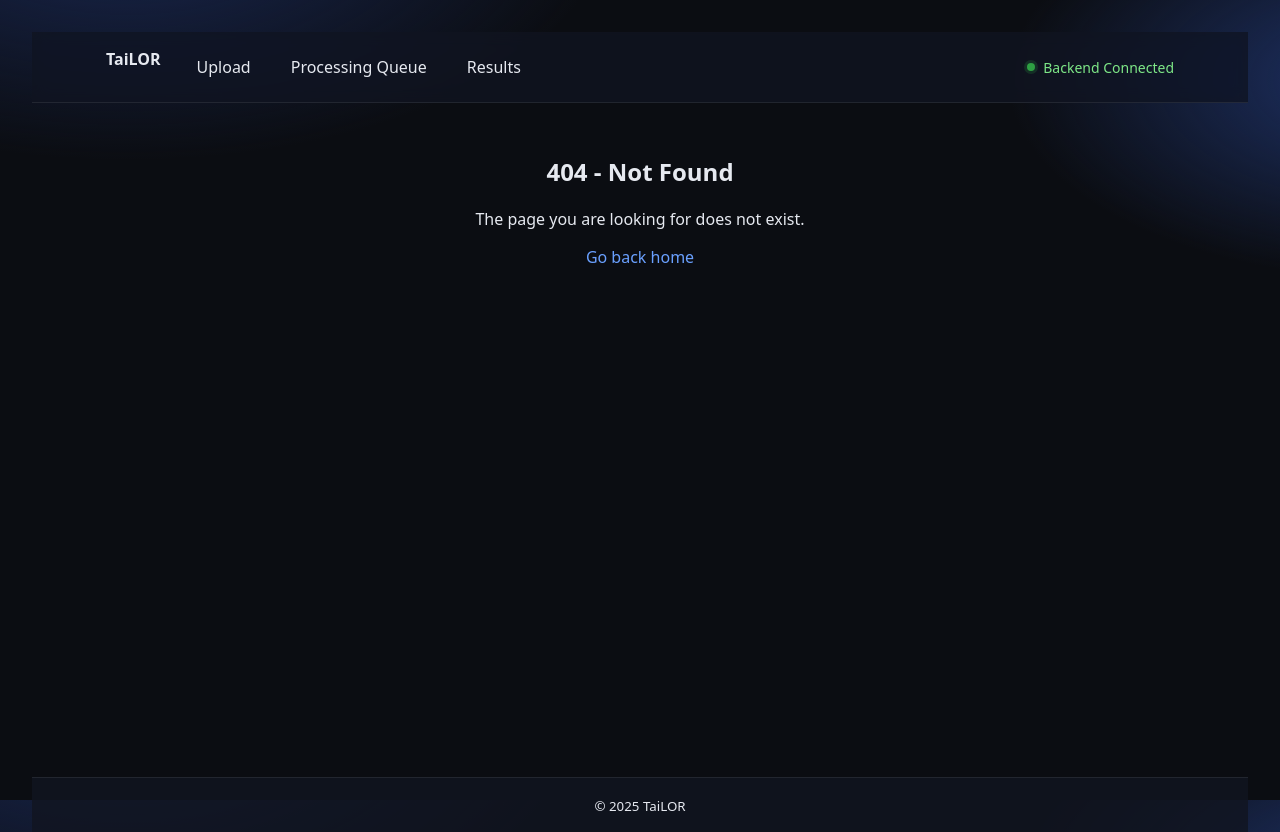
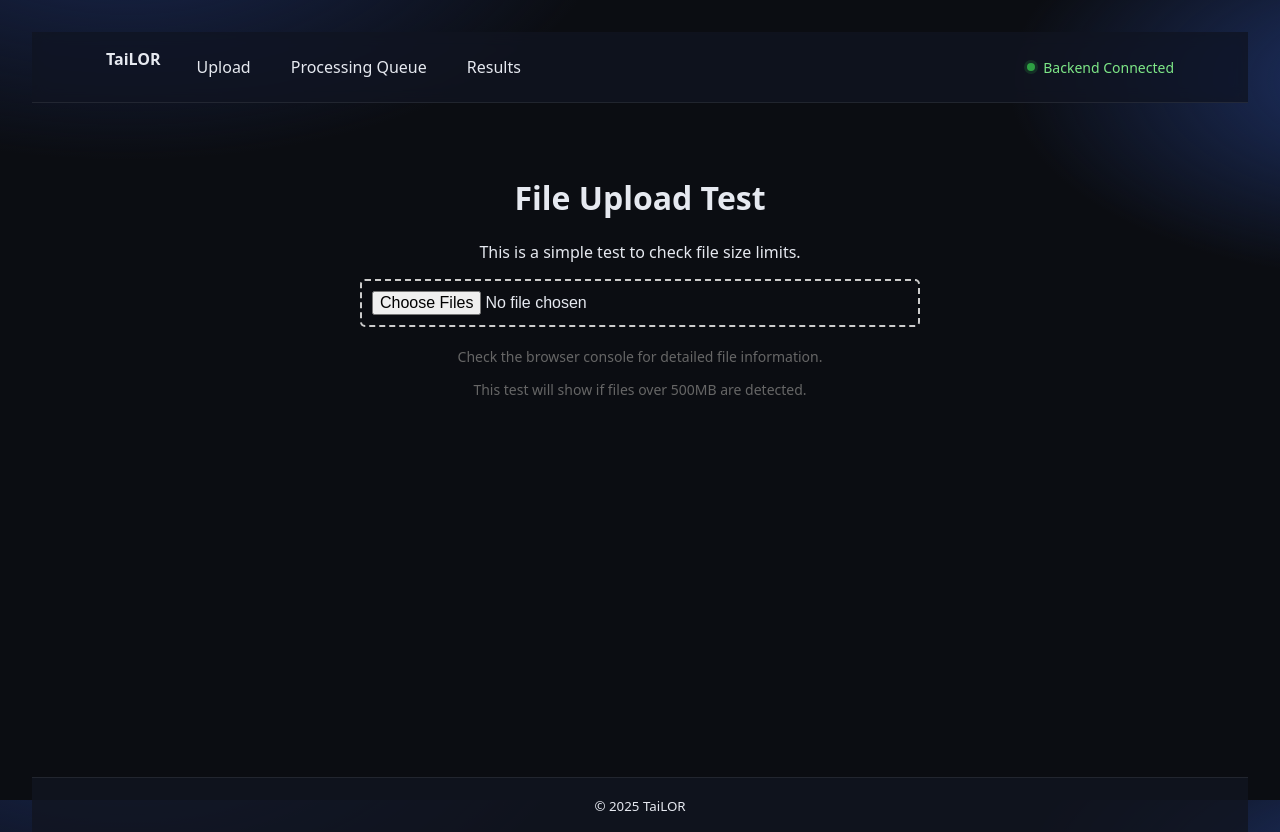
Before and after one commit to madkonda/TaiLoR, a React app in the folder frontend/: page /test in a window 1280 px wide. Before the commit this address had no page. Built offline with nearby package versions, Linux system fonts and the light colour scheme; the HTML template or start-up script is replaced by a standard one.

Commit message:
Add test upload page for debugging 500MB error
- Created simple test page at /test route
- Added console logging to debug file size issues
- Test page will help identify where 500MB error originates

```diff
--- a/frontend/src/main.tsx
+++ b/frontend/src/main.tsx
@@ -4,6 +4,7 @@ import { BrowserRouter, Routes, Route } from 'react-router-dom'
 import './index.css'
 import App from './App.tsx'
 import Upload from './pages/Upload.tsx'
+import TestUpload from './pages/TestUpload.tsx'
 import Queue from './pages/Queue.tsx'
 import Results from './pages/Results.tsx'
 import NotFound from './pages/NotFound.tsx'
@@ -14,6 +15,7 @@ createRoot(document.getElementById('root')!).render(
       <Routes>
         <Route path="/" element={<App />}>
           <Route index element={<Upload />} />
+          <Route path="test" element={<TestUpload />} />
           <Route path="queue" element={<Queue />} />
           <Route path="results" element={<Results />} />
           <Route path="*" element={<NotFound />} />
--- /dev/null
+++ b/frontend/src/pages/TestUpload.tsx
@@ -0,0 +1,54 @@
+import { useRef } from 'react'
+
+export default function TestUpload() {
+  const fileInputRef = useRef<HTMLInputElement>(null)
+
+  const handleFileChange = (event: React.ChangeEvent<HTMLInputElement>) => {
+    const files = event.target.files
+    if (files && files.length > 0) {
+      console.log('Files selected:', files.length)
+      console.log('File details:', Array.from(files).map(f => ({
+        name: f.name,
+        size: f.size,
+        sizeMB: (f.size / (1024 * 1024)).toFixed(2) + ' MB',
+        type: f.type
+      })))
+
+      // Check if any file is over 500MB
+      const over500MB = Array.from(files).filter(f => f.size > 500 * 1024 * 1024)
+      if (over500MB.length > 0) {
+        console.log('Files over 500MB:', over500MB.map(f => f.name))
+        alert(`Files over 500MB detected:\n${over500MB.map(f => `• ${f.name} (${(f.size / (1024 * 1024)).toFixed(2)} MB)`).join('\n')}`)
+      } else {
+        alert(`All files are under 500MB. Total files: ${files.length}`)
+      }
+    }
+  }
+
+  return (
+    <div style={{ padding: '20px', maxWidth: '600px', margin: '0 auto' }}>
+      <h1>File Upload Test</h1>
+      <p>This is a simple test to check file size limits.</p>
+
+      <input
+        ref={fileInputRef}
+        type="file"
+        multiple
+        accept=".mp4,.avi,.mov,.mkv,.webm"
+        onChange={handleFileChange}
+        style={{
+          padding: '10px',
+          border: '2px dashed #ccc',
+          borderRadius: '5px',
+          width: '100%',
+          fontSize: '16px'
+        }}
+      />
+
+      <div style={{ marginTop: '20px', fontSize: '14px', color: '#666' }}>
+        <p>Check the browser console for detailed file information.</p>
+        <p>This test will show if files over 500MB are detected.</p>
+      </div>
+    </div>
+  )
+}
```
